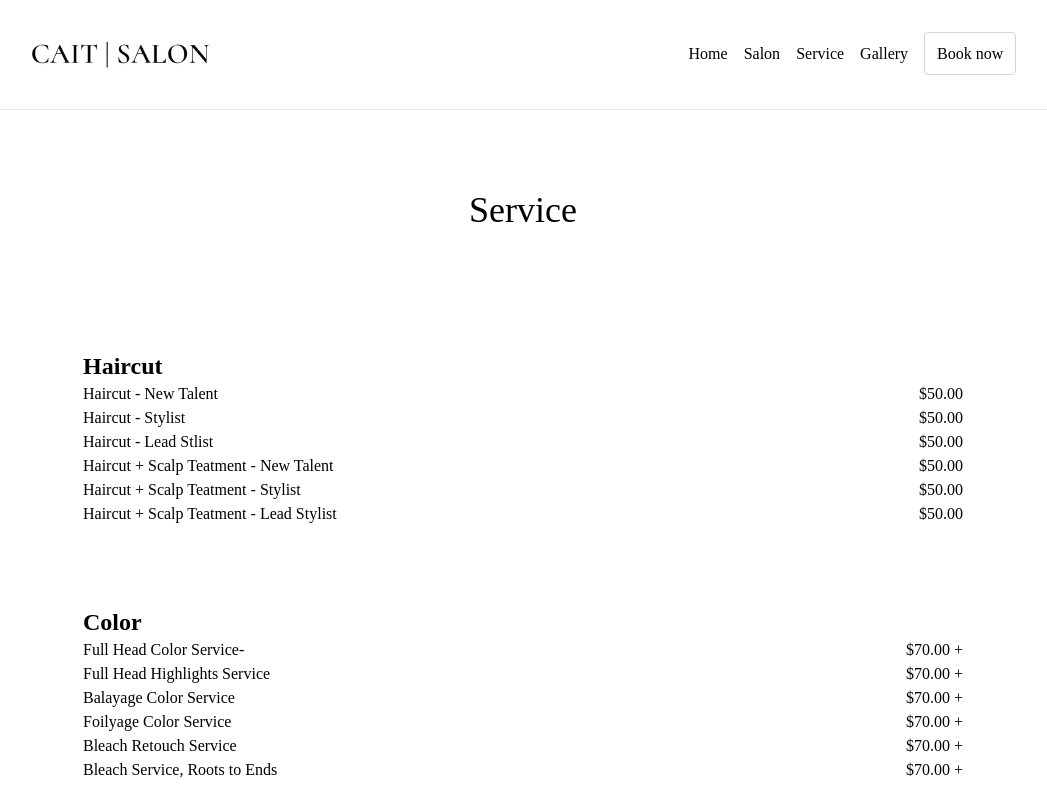
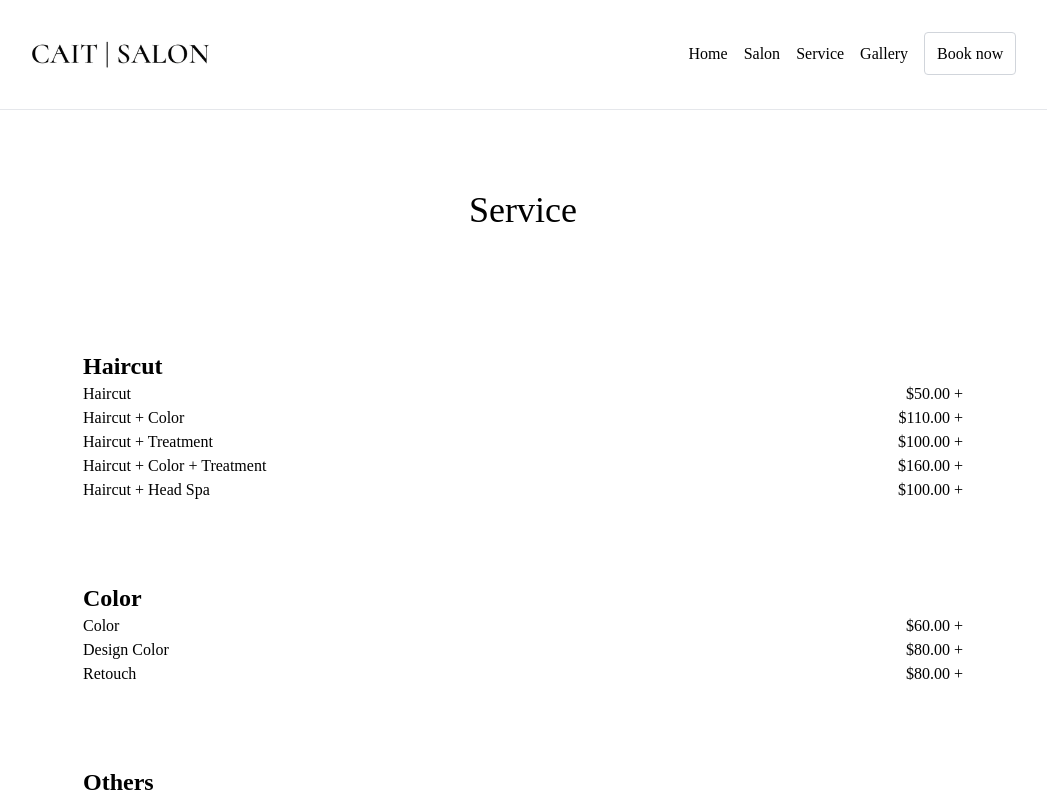
Before and after one commit to eobcre/salon-react, a React (Vite) app: page /service in a window 1280 px wide. Shown: the top 800 px of the page, without its empty margins (117-1164 px from the left). Built offline with nearby package versions, Linux system fonts and the light colour scheme; the HTML template or start-up script is replaced by a standard one.

Commit message:
change in services menu

```diff
--- a/src/sections/Service.jsx
+++ b/src/sections/Service.jsx
@@ -8,58 +8,62 @@ export const Service = () => {
           <p className='text-2xl font-bold'>Haircut</p>
           <ul>
             <li>
-              <span>Haircut - New Talent</span>
-              <span className='float-right'>$50.00</span>
+              <span>Haircut</span>
+              <span className='float-right'>$50.00 +</span>
             </li>
             <li>
-              <span>Haircut - Stylist</span>
-              <span className='float-right'>$50.00</span>
+              <span>Haircut + Color</span>
+              <span className='float-right'>$110.00 +</span>
             </li>
             <li>
-              <span>Haircut - Lead Stlist</span>
-              <span className='float-right'>$50.00</span>
+              <span>Haircut + Treatment</span>
+              <span className='float-right'>$100.00 +</span>
             </li>
             <li>
-              <span>Haircut + Scalp Teatment - New Talent</span>
-              <span className='float-right'>$50.00</span>
+              <span>Haircut + Color + Treatment </span>
+              <span className='float-right'>$160.00 +</span>
             </li>
             <li>
-              <span>Haircut + Scalp Teatment - Stylist</span>
-              <span className='float-right'>$50.00</span>
-            </li>
-            <li>
-              <span>Haircut + Scalp Teatment - Lead Stylist</span>
-              <span className='float-right'>$50.00</span>
+              <span>Haircut + Head Spa </span>
+              <span className='float-right'>$100.00 +</span>
             </li>
           </ul>
         </div>
+
         {/* Color */}
         <div className='p-10'>
           <p className='text-2xl font-bold'>Color</p>
           <ul>
             <li>
-              <span>Full Head Color Service- </span>
-              <span className='float-right'>$70.00 +</span>
+              <span>Color</span>
+              <span className='float-right'>$60.00 +</span>
             </li>
             <li>
-              <span>Full Head Highlights Service</span>
-              <span className='float-right'>$70.00 +</span>
+              <span>Design Color</span>
+              <span className='float-right'>$80.00 +</span>
             </li>
             <li>
-              <span>Balayage Color Service</span>
-              <span className='float-right'>$70.00 +</span>
+              <span>Retouch</span>
+              <span className='float-right'>$80.00 +</span>
+            </li>
+          </ul>
+        </div>
+
+        {/* Others */}
+        <div className='p-10'>
+          <p className='text-2xl font-bold'>Others</p>
+          <ul>
+            <li>
+              <span>Treatment</span>
+              <span className='float-right'>$50.00 +</span>
             </li>
             <li>
-              <span>Foilyage Color Service</span>
-              <span className='float-right'>$70.00 +</span>
+              <span>Head Spa</span>
+              <span className='float-right'>$50.00 +</span>
             </li>
             <li>
-              <span>Bleach Retouch Service</span>
-              <span className='float-right'>$70.00 +</span>
-            </li>
-            <li>
-              <span>Bleach Service, Roots to Ends</span>
-              <span className='float-right'>$70.00 +</span>
+              <span>Hair Set</span>
+              <span className='float-right'>$50.00 +</span>
             </li>
           </ul>
         </div>
```
